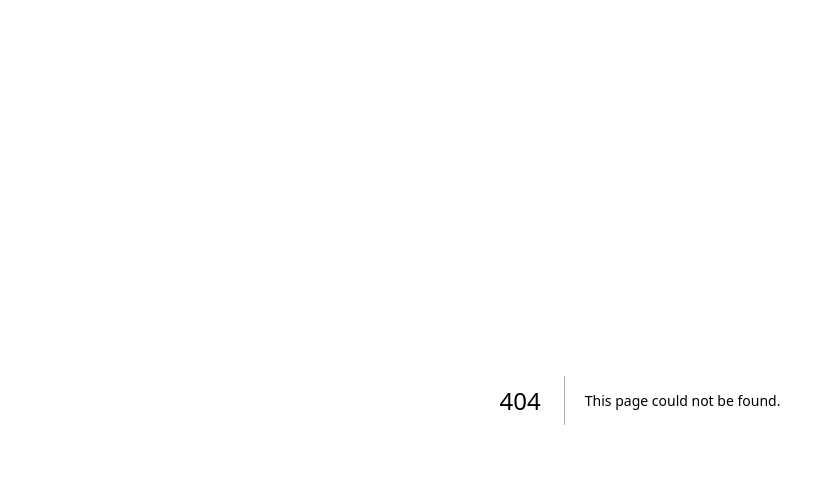
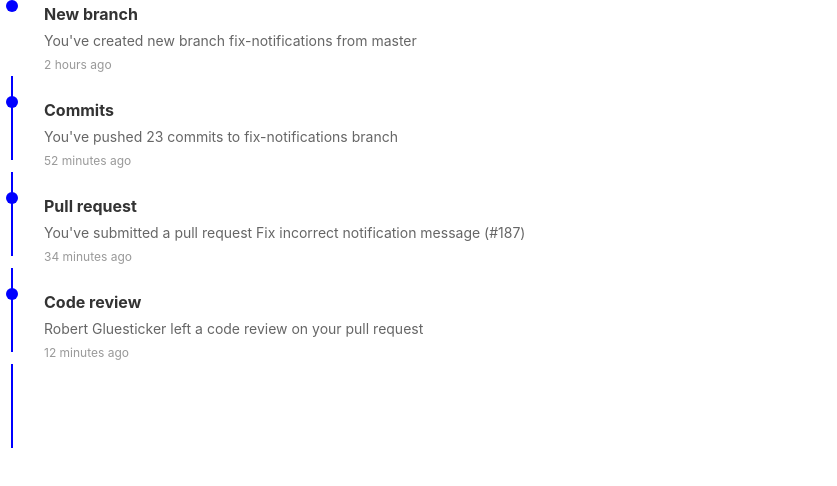
Before and after one commit to g-Ratie/portfolio, a Next.js app: page /component/timeline/Timeline in a window 1280 px wide. Before the commit this address had no page. Shown: the top 486 px of the page, without its empty margins (0-837 px from the left). Built offline with nearby package versions, Linux system fonts and the light colour scheme.

Commit message:
feat: add Timeline component

```diff
--- /dev/null
+++ b/src/pages/component/timeline/Timeline.tsx
@@ -0,0 +1,32 @@
+import React from 'react';
+import TimelineItem from './TimelineItem';
+
+const Timeline = () => {
+  return (
+    <div>
+      <TimelineItem
+        title="New branch"
+        description="You've created new branch fix-notifications from master"
+        time="2 hours ago"
+      />
+      <TimelineItem
+        title="Commits"
+        description="You've pushed 23 commits to fix-notifications branch"
+        time="52 minutes ago"
+      />
+      <TimelineItem
+        title="Pull request"
+        description="You've submitted a pull request Fix incorrect notification message (#187)"
+        time="34 minutes ago"
+      />
+      <TimelineItem
+        title="Code review"
+        description="Robert Gluesticker left a code review on your pull request"
+        time="12 minutes ago"
+        lastItem={true}
+      />
+    </div>
+  );
+};
+
+export default Timeline;
--- /dev/null
+++ b/src/pages/component/timeline/TimelineItem.module.css
@@ -0,0 +1,61 @@
+.container {
+  display: flex;
+  align-items: stretch;
+  margin-bottom: 20px;
+}
+
+.timeline {
+  position: relative;
+  display: flex;
+  flex-direction: column;
+  align-items: center;
+  width: 24px;
+  margin-right: 20px;
+}
+
+.circle {
+  width: 12px;
+  height: 12px;
+  background-color: blue;
+  border-radius: 50%;
+}
+
+.circle::before {
+  position: absolute;
+  top: 100%; /* 円の底からスタート */
+  left: 50%;
+  width: 2px;
+  height: calc(100% - 12px + 20px); /* containerの高さから円の高さを引いてマージンを加える */
+  content: '';
+  background-color: blue;
+  transform: translateX(-50%);
+}
+
+.details {
+  display: flex;
+  flex-direction: column;
+  flex-grow: 1;
+  justify-content: center;
+}
+
+.title,
+.description,
+.time {
+  margin: 4px 0;
+}
+
+.title {
+  font-size: 16px;
+  font-weight: bold;
+  color: #333;
+}
+
+.description {
+  font-size: 14px;
+  color: #666;
+}
+
+.time {
+  font-size: 12px;
+  color: #999;
+}
--- /dev/null
+++ b/src/pages/component/timeline/TimelineItem.tsx
@@ -0,0 +1,31 @@
+import React from 'react';
+import styles from './TimelineItem.module.css';
+
+interface TimelineItemProps {
+  title: string;
+  description: string;
+  time: string;
+  lastItem?: boolean;
+}
+
+const TimelineItem: React.FC<TimelineItemProps> = ({
+  title,
+  description,
+  time,
+  lastItem = false,
+}) => {
+  return (
+    <div className={styles.container}>
+      <div className={styles.timeline}>
+        <div className={styles.circle} style={{ marginBottom: lastItem ? '0' : 'auto' }} />
+      </div>
+      <div className={styles.details}>
+        <div className={styles.title}>{title}</div>
+        <div className={styles.description}>{description}</div>
+        <div className={styles.time}>{time}</div>
+      </div>
+    </div>
+  );
+};
+
+export default TimelineItem;
```
